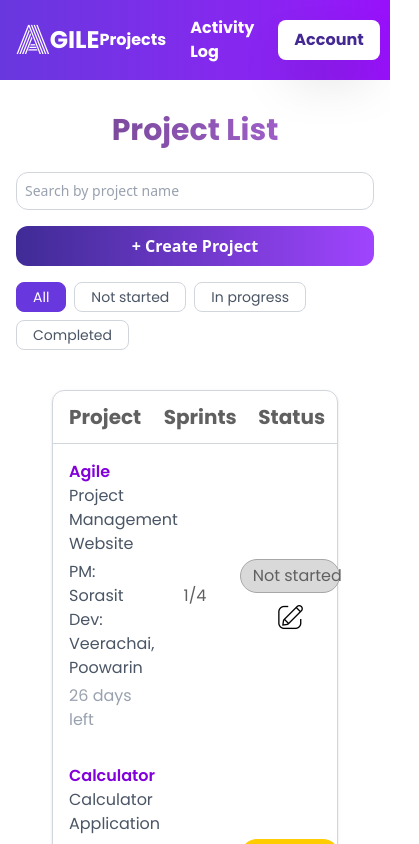
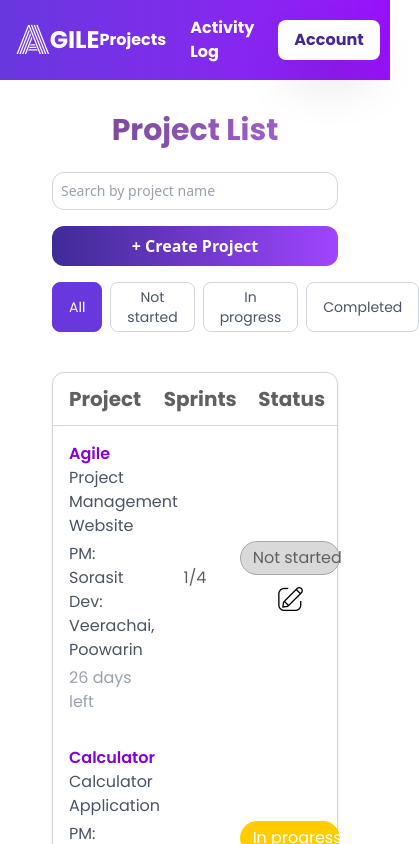
Before and after one commit to CSC105-2024/G12-Agile, a React (Vite) app: page /projectlist in a window 390 px wide. Shown: the top 844 px of the page, 419 px wide, since content can reach past the window. Built offline with nearby package versions, Linux system fonts and the light colour scheme.

Commit message:
Responsive update

```diff
--- a/src/components/EditProjectModal.jsx
+++ b/src/components/EditProjectModal.jsx
@@ -155,27 +155,26 @@ const EditProjectModal = ({
               <p className="text-red-500 text-sm mt-1">{errors.members}</p>
             )}
             <button
-              className="border border-[#FF0B0F] bg-[#FA290E] hover:bg-red-600 text-white font-poppins font-semibold px-5 py-1 rounded-lg"
+              className="border border-[#FF0B0F] bg-[#FA290E] hover:bg-red-600 text-white font-poppins font-semibold px-6 py-1 rounded-lg"
               onClick={onDelete}
             >
               Delete
             </button>
           </div>
-          <div className="absolute inset-x-0 bottom-8 flex flex-col items-center gap-3">
+          <div className="mt-10 flex flex-row justify-center gap-3">
             <button
-    className="font-semibold border border-[#7825D1] bg-[#7947F5] hover:opacity-90 text-white font-poppins px-8 py-1 rounded-lg w-36"
+              className="font-semibold border border-[#7825D1] bg-[#7947F5] hover:opacity-90 text-white font-poppins px-6 py-1 rounded-lg w-27 h-9 shadow"
               onClick={handleSave}
             >
               Save
             </button>
             <button
               onClick={onClose}
-    className="border border-[#BBB4B4] font-semibold text-[#6838DE] hover:bg-gray-100 font-poppins px-8 py-1 rounded-lg w-36"
+              className="border border-[#BBB4B4] font-semibold text-[#6838DE] hover:bg-gray-100 font-poppins px-6 py-2 rounded-lg w-27 h-9 shadow"
             >
               Cancel
             </button>
           </div>
-
         </div>
       </div>
     </div>
--- a/src/pages/ActivityLog.jsx
+++ b/src/pages/ActivityLog.jsx
@@ -79,7 +79,7 @@ const ActivityLog = () => {
       </div>
 
       {/* Pagination */}
-      <div className="flex flex-wrap justify-center items-center mt-8 space-x-2">
+      <div className="flex flex-wrap justify-center items-center mt-5 space-x-2">
         <button
           onClick={() => changePage(currentPage - 1)}
           className={`px-4 py-1 border border-gray-300 rounded-md ${currentPage === 1 ? "opacity-50 cursor-not-allowed" : " hover:bg-gray-300"}`}
--- a/src/pages/ProjectList.jsx
+++ b/src/pages/ProjectList.jsx
@@ -19,18 +19,75 @@ const ProjectList = () => {
   const [filterText, setFilterText] = useState("");
   const [filterStatus, setFilterStatus] = useState("All");
   const [projects, setProjects] = useState([
-    { name: "Agile", description: "Project Management Website", sprint: "1/4", status: "Not started", pm: "Sorasit", dev: "Veerachai, Poowarin", startDate: "2025-04-01", endDate: "2025-04-15" },
-    { name: "Calculator", description: "Calculator Application", sprint: "2/4", status: "In progress", pm: "Veerachai", dev: "Sorasit", startDate: "2025-04-10", endDate: "2025-04-30" },
-    { name: "ChatGPT", description: "Chat Bot", sprint: "3/4", status: "In progress", pm: "Poowarin", dev: "Sorasit", startDate: "2025-05-01", endDate: "2025-05-15" },
-    { name: "ROV", description: "Game Development", sprint: "4/4", status: "In progress", pm: "Method", dev: "Aokood", startDate: "2025-05-01", endDate: "2025-07-31" },
-    { name: "Minecraft", description: "Game Development", sprint: "4/4", status: "Completed", pm: "Kuruto", dev: "bardsaipe", startDate: "2024-02-01", endDate: "2025-02-28" },
-    { name: "Pokemon", description: "Game Development", sprint: "1/1", status: "In progress", pm: "Ash", dev: "Pikachu", startDate: "2025-01-01", endDate: "2025-01-31" }
+    {
+      name: "Agile",
+      description: "Project Management Website",
+      sprint: "1/4",
+      status: "Not started",
+      pm: "Sorasit",
+      dev: "Veerachai, Poowarin",
+      startDate: "2025-04-01",
+      endDate: "2025-04-15",
+    },
+    {
+      name: "Calculator",
+      description: "Calculator Application",
+      sprint: "2/4",
+      status: "In progress",
+      pm: "Veerachai",
+      dev: "Sorasit",
+      startDate: "2025-04-10",
+      endDate: "2025-04-30",
+    },
+    {
+      name: "ChatGPT",
+      description: "Chat Bot",
+      sprint: "3/4",
+      status: "In progress",
+      pm: "Poowarin",
+      dev: "Sorasit",
+      startDate: "2025-05-01",
+      endDate: "2025-05-15",
+    },
+    {
+      name: "ROV",
+      description: "Game Development",
+      sprint: "4/4",
+      status: "In progress",
+      pm: "Method",
+      dev: "Aokood",
+      startDate: "2025-05-01",
+      endDate: "2025-07-31",
+    },
+    {
+      name: "Minecraft",
+      description: "Game Development",
+      sprint: "4/4",
+      status: "Completed",
+      pm: "Kuruto",
+      dev: "bardsaipe",
+      startDate: "2024-02-01",
+      endDate: "2025-02-28",
+    },
+    {
+      name: "Pokemon",
+      description: "Game Development",
+      sprint: "1/1",
+      status: "In progress",
+      pm: "Ash",
+      dev: "Pikachu",
+      startDate: "2025-01-01",
+      endDate: "2025-01-31",
+    },
   ]);
   const [sprints, setSprints] = useState([]);
   const [sprintCount, setSprintCount] = useState(0);
 
   const addSprintRow = () => {
-    setSprints([...sprints, { start: "", end: "", points: "", duration: "2 week" }]);
+    setSprints([
+      ...sprints,
+      { start: "", end: "", points: "", duration: "2 week" },
+    ]);
   };
 
   const deleteSprintRow = (index) => {
@@ -42,7 +99,8 @@ const ProjectList = () => {
   const calculateEndDate = (start, duration) => {
     const startDate = new Date(start);
     if (isNaN(startDate)) return "";
-    const days = {
+    const days =
+      {
         "1 week": 7,
         "2 week": 14,
         "3 week": 21,
@@ -59,7 +117,8 @@ const ProjectList = () => {
     newSprints[index][field] = value;
     if (field === "start" || field === "duration") {
       const start = field === "start" ? value : newSprints[index].start;
-      const duration = field === "duration" ? value : newSprints[index].duration;
+      const duration =
+        field === "duration" ? value : newSprints[index].duration;
       newSprints[index].end = calculateEndDate(start, duration);
     }
     setSprints(newSprints);
@@ -72,7 +131,9 @@ const ProjectList = () => {
   };
 
   const handleSaveProject = (updatedProject) => {
-    const updated = projects.map((p) => (p === selectedProject ? updatedProject : p));
+    const updated = projects.map((p) =>
+      p === selectedProject ? updatedProject : p
+    );
     setProjects(updated);
   };
 
@@ -97,7 +158,9 @@ const ProjectList = () => {
   };
 
   const filteredProjects = projects.filter((proj) => {
-    const matchName = proj.name.toLowerCase().includes(filterText.toLowerCase());
+    const matchName = proj.name
+      .toLowerCase()
+      .includes(filterText.toLowerCase());
     const matchStatus = filterStatus === "All" || proj.status === filterStatus;
     return matchName && matchStatus;
   });
@@ -109,14 +172,14 @@ const ProjectList = () => {
   const currentProjects = filteredProjects.slice(indexOfFirst, indexOfLast);
 
   return (
-    <div className="min-h-dvh flex flex-col px-4 md:px-9 pb-6">
+    <div className="min-h-screen flex flex-col px-4 md:px-9">
       <div className="w-full text-center mt-8">
         <h1 className="text-3xl font-bold bg-gradient-to-r from-[#693F85] to-[#B26BE1] bg-clip-text text-transparent font-poppins">
           Project List
         </h1>
       </div>
 
-      <div className="flex flex-col md:flex-row justify-between items-center mt-6 gap-4">
+      <div className="flex flex-col md:flex-row justify-between items-center px-9 mt-6 gap-4">
   <input
     type="text"
     placeholder="Search by project name"
@@ -132,7 +195,8 @@ const ProjectList = () => {
   </button>
 </div>
 
-      <div className="flex flex-wrap gap-2 mt-4">
+
+      <div className="flex gap-2 mt-4 ml-9">
         {["All", "Not started", "In progress", "Completed"].map((status) => (
           <button
             key={status}
@@ -151,18 +215,19 @@ const ProjectList = () => {
         ))}
       </div>
 
-      <div className="flex flex-col grow overflow-y-auto mt-4">
+      <div className="overflow-x-auto mt-4">
         <ProjectTable
           projects={currentProjects}
           getStatusColor={getStatusColor}
           handleEditClick={handleEditClick}
         />
+      </div>
+
       <Pagination
         currentPage={currentPage}
         totalPages={totalPages}
         setCurrentPage={setCurrentPage}
       />
-      </div>
 
       <CreateProjectModal
         open={openCreateModal}
```
Lines whose indentation alone changed are shown as unchanged.
